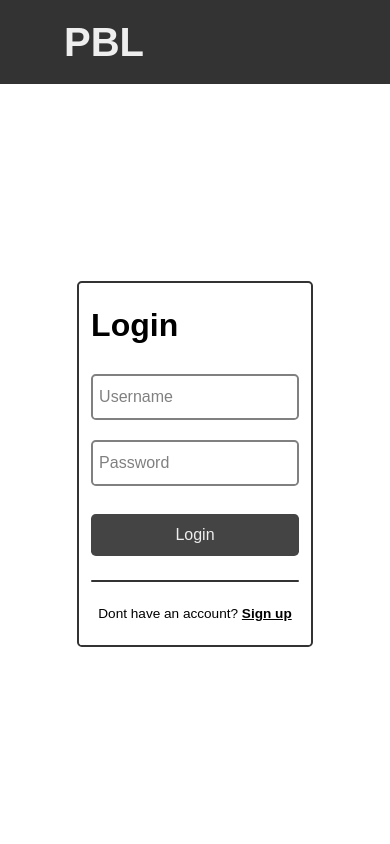
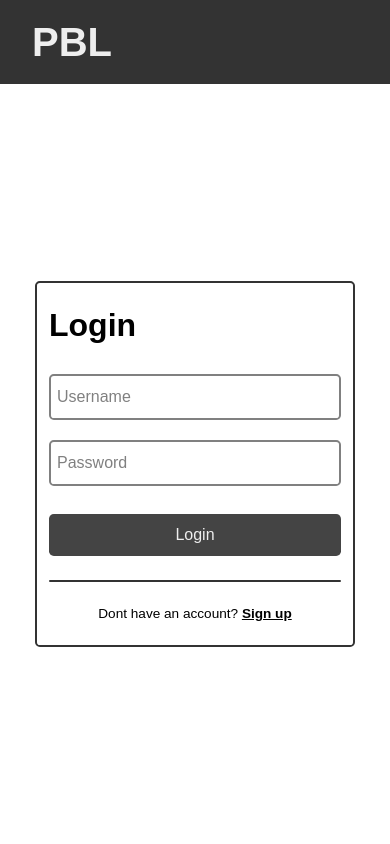
Before and after one commit to abhishekpratap7k/Pbl, a Django app: page / in a window 390 px wide. Run offline with Django 5.2, Linux system fonts and the light colour scheme.

Commit message:
updating the repo

```diff
--- a/PBL/settings.py
+++ b/PBL/settings.py
@@ -26,7 +26,7 @@ SECRET_KEY = 'django-insecure-xpoduixcb6a3(2*$16v-mmeeqo$p%v@mbjjodurouu5n^l@0yi
 # SECURITY WARNING: don't run with debug turned on in production!
 DEBUG = True
 
-ALLOWED_HOSTS = []
+ALLOWED_HOSTS = ["172.29.40.251"]
 
 
 # Application definition
--- a/static/base.css
+++ b/static/base.css
@@ -28,3 +28,10 @@ header {
     display: grid;
     place-items: center;
 }
+
+@media (max-width: 768px) {
+    header,.container{
+        padding: 0 2rem;
+    }
+
+}
--- a/static/form.css
+++ b/static/form.css
@@ -1,7 +1,7 @@
 form{
     border-radius: .3rem;
     border: 2px solid #333;
-    width: 90%;
+    width: 100%;
     max-width: 20rem;
     display: flex;
     flex-flow: column nowrap;
@@ -77,3 +77,8 @@ form input[type='submit']{
        font-weight: 600;
     }
 }
+
+@media (max-width: 600px) {
+
+
+}
```
Also changed, not shown: db.sqlite3 (deleted), 1 other file.
